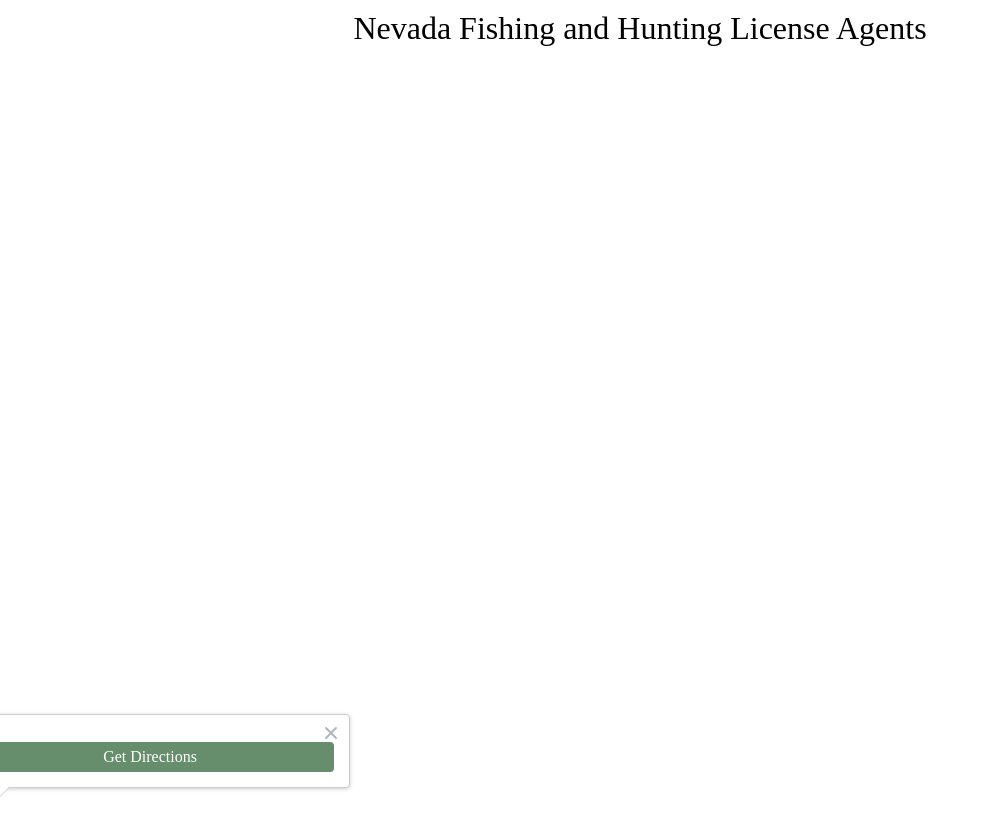
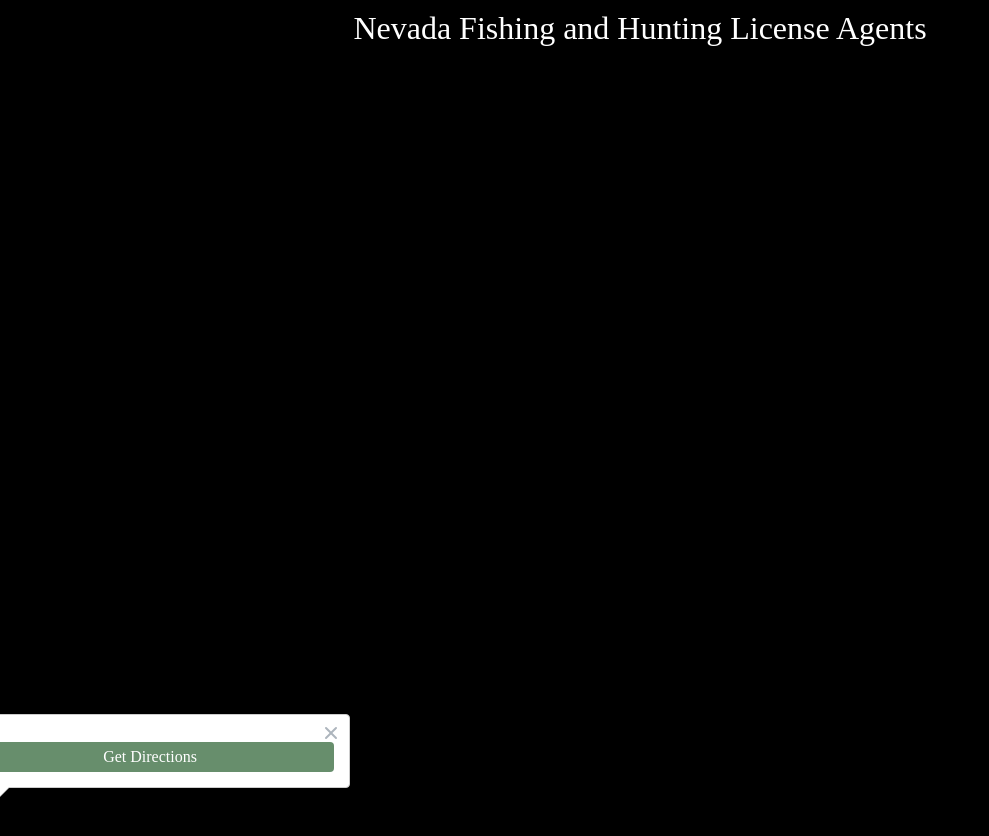
Before and after one commit to kissmygritts/ndow-vendor-locations, a website: page src/index.html in a window 1280 px wide. Shown: the whole page, without its empty margins (0-989 px from the left). Drawn offline with Linux system fonts and the light colour scheme.

Commit message:
basic darkmode styling

```diff
--- a/src/css/map.css
+++ b/src/css/map.css
@@ -1,10 +1,11 @@
-.ol-control button {
-  background-color: rgba(98, 102, 105, 0.5) !important;
-}
-
 #title {
   text-align: center;
   padding: 10px;
+  color: white;
+}
+
+html {
+  background-color: black;
 }
 
 /* Clear floats after the columns */
@@ -18,7 +19,10 @@
         width: 100%;
         height: 100%;
       }
-
+      /* layer control button styles */
+      .ol-control button {
+        background-color: rgba(98, 102, 105, 0.5) !important;
+      }
       /* Popup styles */
       .ol-popup {
         position: absolute;
```
Also changed, not shown: src/data/location.svg (deleted), 1 other file.
